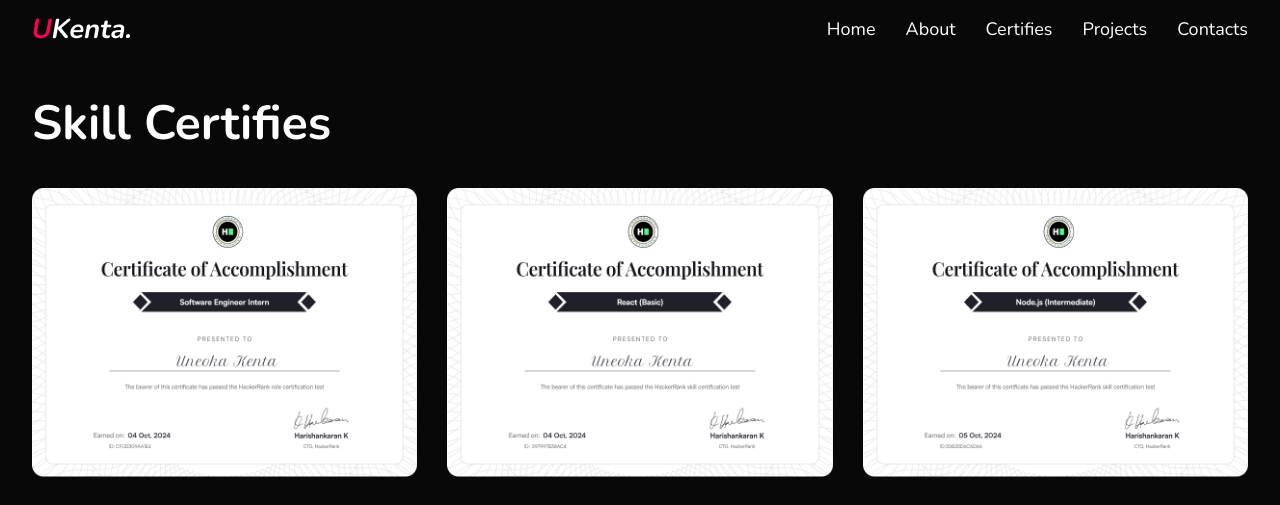
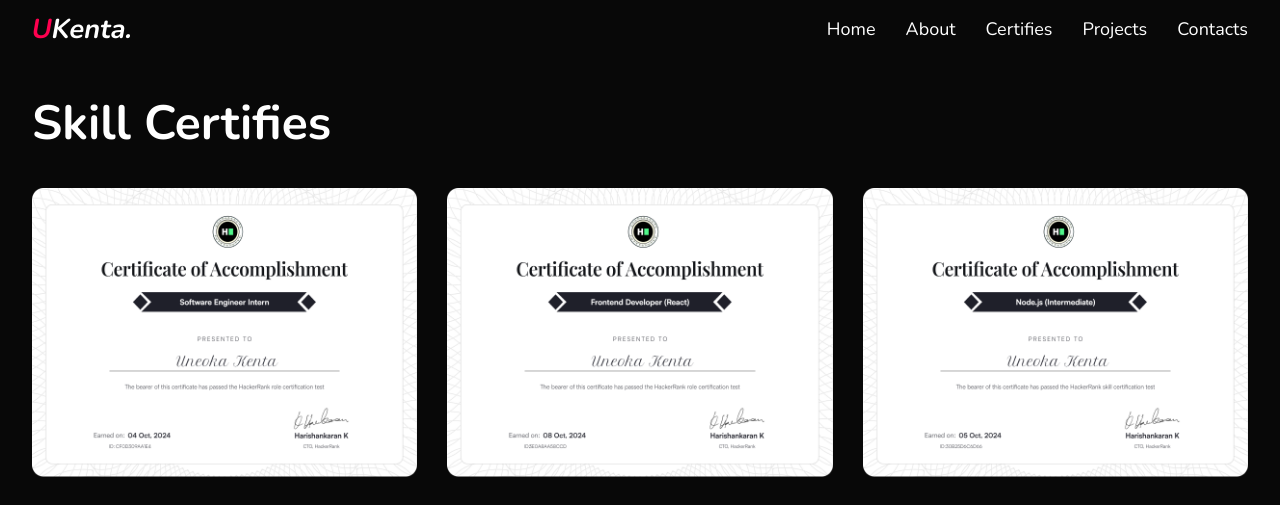
Before and after one commit to uneoka123/uneoka-portfolio, a Next.js app: page /certify in a window 1280 px wide. Shown: the top 505 px of the page. Built offline with nearby package versions, Linux system fonts and the light colour scheme.

Commit message:
frontend certify

```diff
--- a/src/app/certify/page.tsx
+++ b/src/app/certify/page.tsx
@@ -15,7 +15,7 @@ const SkillCheck = () => {
           </li>
           <li>
             <img
-              src="/img/certify/reactCertify.png"
+              src="/img/certify/frontendCertify.png"
               width={550}
               height={320}
             />
--- a/src/components/skill-certify/certify.tsx
+++ b/src/components/skill-certify/certify.tsx
@@ -18,7 +18,7 @@ const Certify = () => {
         </li>
         <li>
           <img
-            src="/img/certify/reactCertify.png"
+            src="/img/certify/frontendCertify.png"
             width={550}
             height={320}
           />
```
Also changed, not shown: public/img/certify/frontendCertify.png (added).
